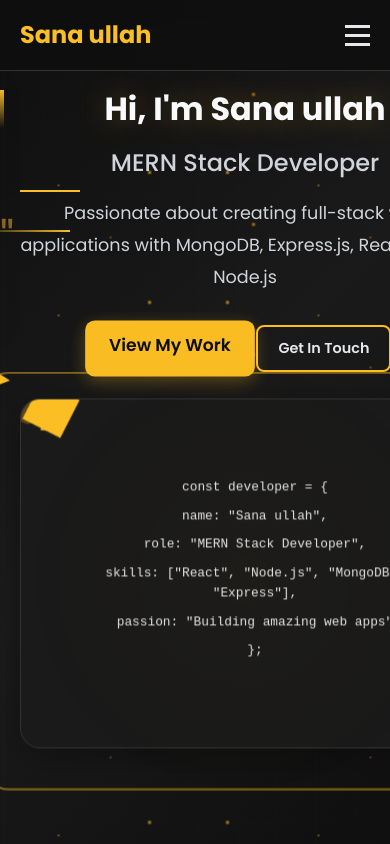
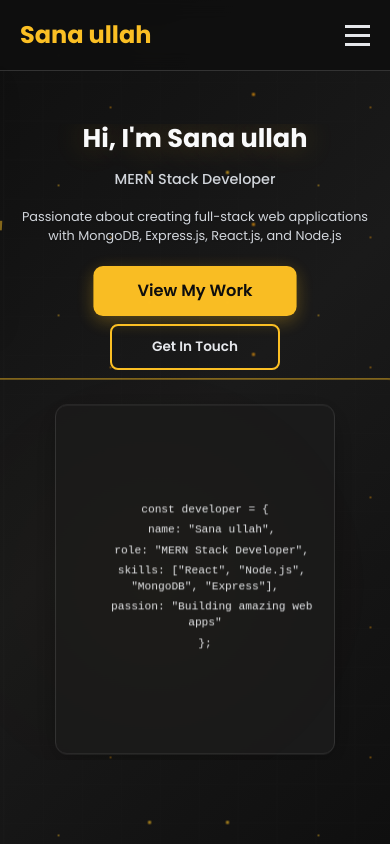
Before and after one commit to imsanaullah004-dot/Portfolio, a plain HTML site: page index.html in a window 390 px wide. Shown: the top 844 px of the page. Drawn offline with Linux system fonts and the light colour scheme.

Commit message:
fix responsive issue

```diff
--- a/styles.css
+++ b/styles.css
@@ -1339,14 +1339,100 @@ section {
         left: 0;
     }
 
+    /* Hero Section Mobile Styles */
+    .hero {
+        min-height: 100vh !important;
+        padding: 100px 0 60px !important;
+    }
+
     .hero-container {
-        grid-template-columns: 1fr;
-        text-align: center;
-        gap: 2rem;
+        grid-template-columns: 1fr !important;
+        text-align: center !important;
+        gap: 2rem !important;
+        padding: 0 15px !important;
+        max-width: 100% !important;
+        overflow-x: hidden !important;
+    }
+
+    .hero-content {
+        order: 1 !important;
+    }
+
+    .hero-content::before {
+        display: none !important;
     }
 
     .hero-title {
-        font-size: 2.5rem;
+        font-size: 2rem !important;
+        line-height: 1.2 !important;
+        margin-bottom: 1rem !important;
+        word-wrap: break-word !important;
+        overflow-wrap: break-word !important;
+    }
+
+    .hero-title::before {
+        display: none !important;
+    }
+
+    .hero-subtitle {
+        font-size: 1rem !important;
+        margin-bottom: 1.5rem !important;
+        word-wrap: break-word !important;
+    }
+
+    .hero-subtitle::after {
+        display: none !important;
+    }
+
+    .hero-description {
+        font-size: 0.9rem !important;
+        margin-bottom: 2rem !important;
+        max-width: 100% !important;
+        line-height: 1.6 !important;
+        padding: 0 10px !important;
+    }
+
+    .hero-buttons {
+        justify-content: center !important;
+        flex-direction: column !important;
+        gap: 1rem !important;
+        align-items: center !important;
+    }
+
+    .hero-buttons .btn {
+        width: 200px !important;
+        text-align: center !important;
+    }
+
+    .hero-image {
+        order: 2 !important;
+        margin-top: 1rem !important;
+    }
+
+    .hero-image .decoration-1,
+    .hero-image .decoration-2 {
+        display: none !important;
+    }
+
+    .code-animation {
+        padding: 1.2rem !important;
+        font-size: 0.8rem !important;
+        max-width: 100% !important;
+        margin: 0 auto !important;
+        border-radius: 15px !important;
+        overflow-x: auto !important;
+        white-space: pre-wrap !important;
+        word-break: break-word !important;
+    }
+
+    .code-animation::before,
+    .code-animation::after {
+        display: none !important;
+    }
+
+    .code-animation .shape-1,
+    .code-animation .shape-2 {
+        display: none !important;
     }
 
     .about-content {
@@ -1374,15 +1460,66 @@ section {
     .skill-items {
         grid-template-columns: 1fr;
     }
+}
+
+@media (max-width: 480px) {
+    /* Hero Section Extra Small Screens */
+    .hero {
+        padding: 90px 0 50px !important;
+    }
+
+    .hero-container {
+        gap: 1.5rem !important;
+        padding: 0 10px !important;
+        max-width: 100% !important;
+        overflow-x: hidden !important;
+    }
+
+    .hero-title {
+        font-size: 1.6rem !important;
+        line-height: 1.1 !important;
+        word-wrap: break-word !important;
+        overflow-wrap: break-word !important;
+    }
+
+    .hero-subtitle {
+        font-size: 0.9rem !important;
+        margin-bottom: 1rem !important;
+        word-wrap: break-word !important;
+    }
+
+    .hero-description {
+        font-size: 0.8rem !important;
+        margin-bottom: 1.5rem !important;
+        line-height: 1.5 !important;
+        padding: 0 5px !important;
+    }
 
     .hero-buttons {
-        justify-content: center;
-    }
-}
-
-@media (max-width: 480px) {
-    .hero-title {
-        font-size: 2rem;
+        gap: 0.8rem !important;
+    }
+
+    .hero-buttons .btn {
+        width: 170px !important;
+        padding: 10px 15px !important;
+        font-size: 0.85rem !important;
+    }
+
+    .code-animation {
+        padding: 1rem !important;
+        font-size: 0.7rem !important;
+        line-height: 1.4 !important;
+        border-radius: 12px !important;
+        overflow-x: auto !important;
+        white-space: pre-wrap !important;
+        word-break: break-word !important;
+        width: 280px;
+    }
+    }
+
+    .code-line {
+        margin-bottom: 0.3rem;
+        word-break: break-word;
     }
 
     .section-title {
@@ -1402,14 +1539,42 @@ section {
         height: 250px;
     }
 
-    .code-animation {
-        padding: 1.5rem;
-        font-size: 0.8rem;
-    }
-
     .btn {
         padding: 10px 20px;
         font-size: 0.9rem;
+    }
+}
+
+/* Extra small screens */
+@media (max-width: 360px) {
+    .hero-title {
+        font-size: 1.4rem !important;
+        line-height: 1.1 !important;
+    }
+
+    .hero-subtitle {
+        font-size: 0.85rem !important;
+    }
+
+    .hero-description {
+        font-size: 0.75rem !important;
+        padding: 0 5px !important;
+    }
+
+    .hero-container {
+        padding: 0 5px !important;
+        gap: 1rem !important;
+    }
+
+    .code-animation {
+        padding: 0.8rem !important;
+        font-size: 0.65rem !important;
+    }
+
+    .hero-buttons .btn {
+        width: 150px !important;
+        padding: 8px 12px !important;
+        font-size: 0.8rem !important;
     }
 }
 
```
